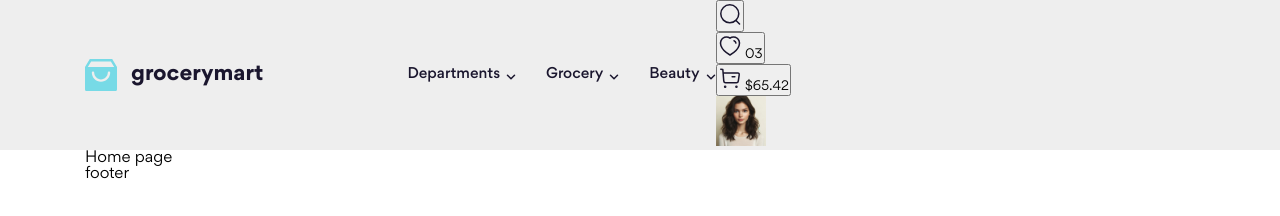
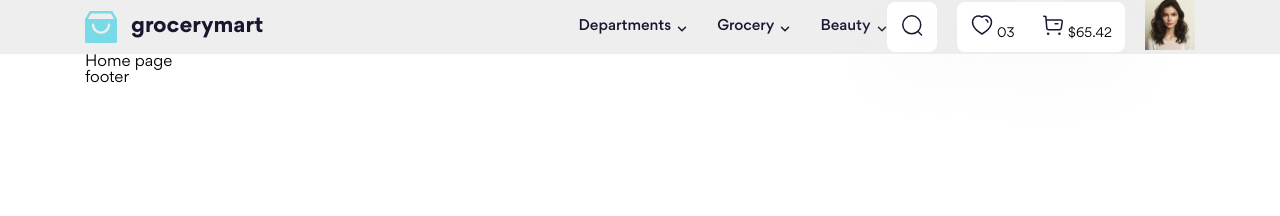
Before and after one commit to SuaDeDua/project-8, a website: page index.html in a window 1280 px wide. Drawn offline with Linux system fonts and the light colour scheme.

Commit message:
update nhỏ

```diff
--- a/scss/base/_base.scss
+++ b/scss/base/_base.scss
@@ -22,4 +22,7 @@ button,
 textarea,
 select {
     font-family: inherit;
+    border: none;
+    outline: none;
+    background: transparent;
 }
--- a/scss/layout/_header.scss
+++ b/scss/layout/_header.scss
@@ -9,6 +9,7 @@
 
 .navbar {
   margin-left: 144px;
+  margin-left: auto;
 
   &__list {
     display: flex;
@@ -31,6 +32,28 @@
     margin-top: 3px;
   }
 }
+.top-act {
+  display: flex;
+  align-items: center;
+  gap: 20px;
+
+  &__group {
+    display: flex;
+    align-items: center;
+
+    min-width: 50px;
+    height: 50px;
+
+    border-radius: 8px;
+    background: #fff ;
+    box-shadow: 0px 20px 60px 10px rgba(237, 237, 246, 0.2);
+  }
+
+  &__btn {
+    padding: 13px;
+  }
+}
+
 .top-act__avatar {
   width: 50px;
   height: 50px;
```
Also changed, not shown: assets/css/main.css, 1 other file.
